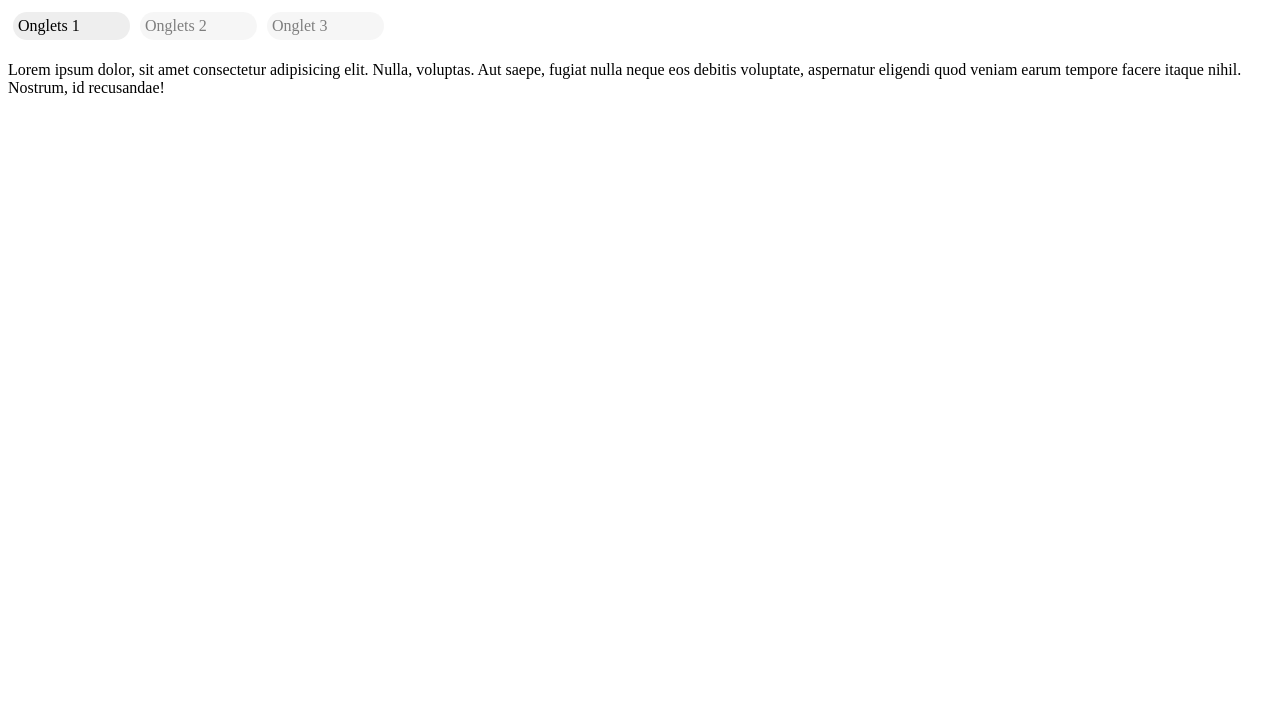
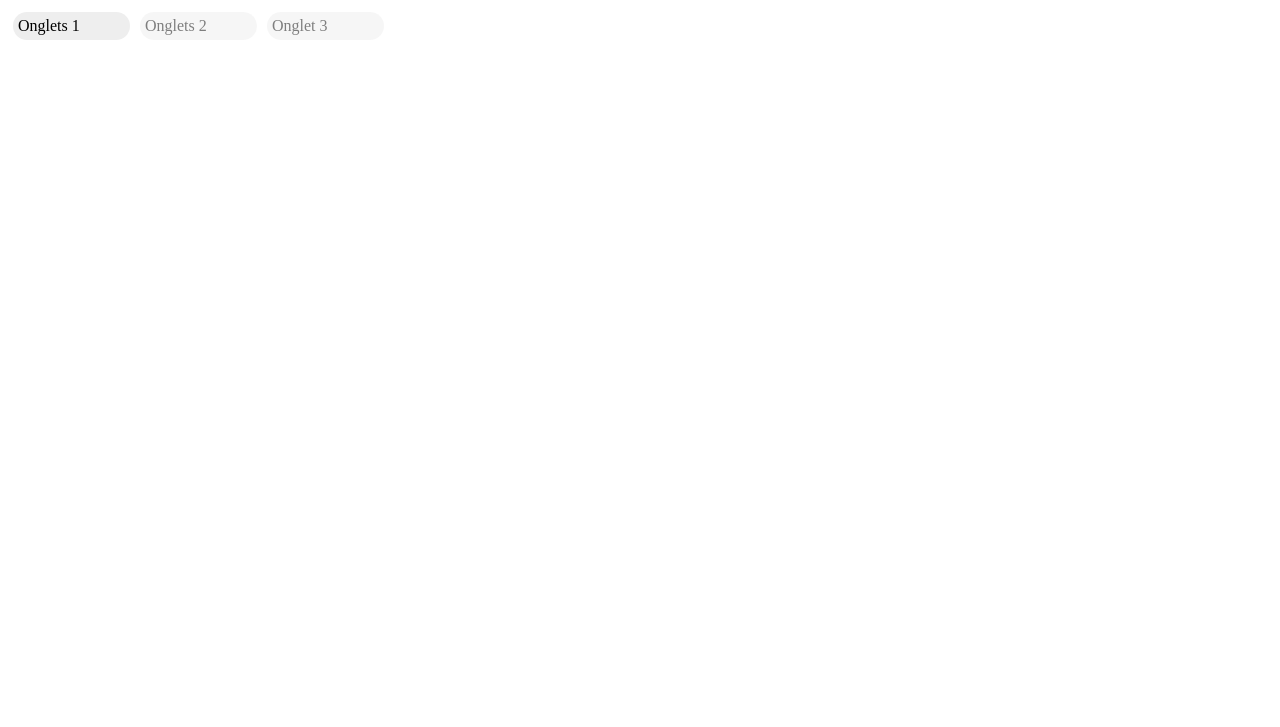
Before and after one commit to MMI-SAE-105/2022-r113-tp3-accordeons-GitAlexisBERNARD, a website built with Parcel: page 05-onglets.html in a window 1280 px wide. Shown: the part 73-800 px from the top of the page. Built offline with nearby package versions, Linux system fonts and the light colour scheme.

Commit message:
25/11/2022

```diff
--- a/styles.css
+++ b/styles.css
@@ -77,7 +77,7 @@ ul#accordeon li figure h3 {
     display: none;
 }
 .actif{
-    display: inline;
+    display: ;
 }
 .actifli{
     opacity: 1;
```
